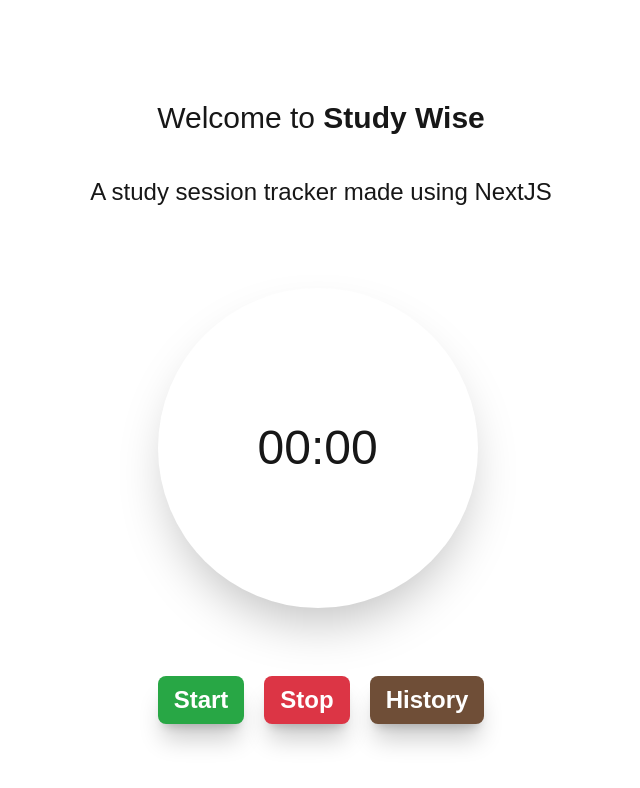
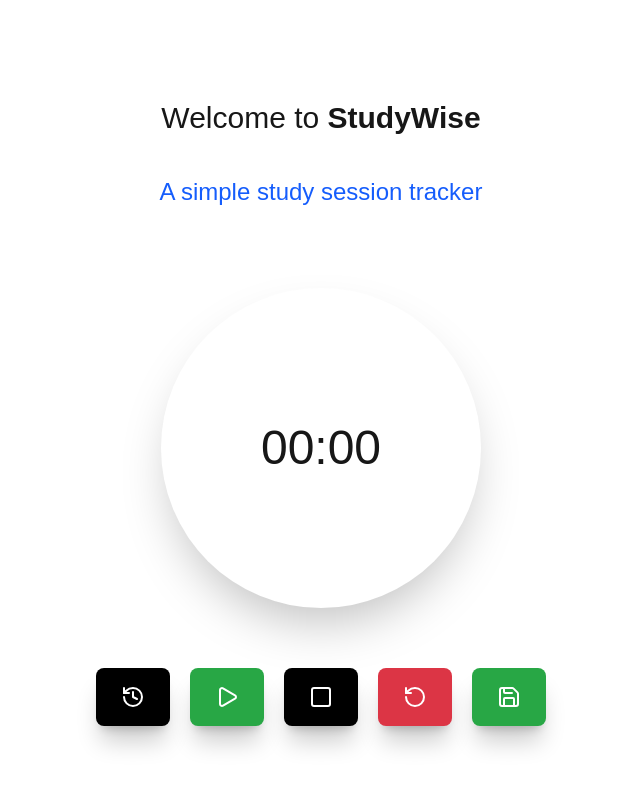
Before and after one commit to agcbls49/StudyWise, a Next.js app: page / in a window 1280 px wide. Shown: the top 788 px of the page, without its empty margins (319-959 px from the left). Built offline with nearby package versions, Linux system fonts and the light colour scheme.

Commit message:
added history

```diff
--- a/app/globals.css
+++ b/app/globals.css
@@ -14,7 +14,7 @@
 
 @media (prefers-color-scheme: dark) {
   :root {
-    --background: #ffffff;
+    --background: #e5e5e5;
     --foreground: #0a0a0a;
   }
 }
--- a/app/history/page.tsx
+++ b/app/history/page.tsx
@@ -1,7 +1,53 @@
+"use client"
+
+import { useState } from "react";
+import { ArrowBigLeft } from 'lucide-react';
+import { Trash } from 'lucide-react';
+
+import Link from "next/link";
+
 export default function History() {
+    const [sessions, setSessions] = useState<string[]>(() => {
+        if (typeof window !== "undefined") {
+            return JSON.parse(localStorage.getItem("sessions") || "[]");
+        }
+        return [];
+    });
+
+    function removeHistory() {
+        if (confirm("This will delete all sessions?")) {
+            localStorage.clear();
+            // update state so UI refreshes
+            setSessions([]);
+        }
+    }
+
     return(
-        <div>
-            History
+        <div className="mt-25 md:container md:mx-auto text-center">
+            <div className="text-3xl font-bold">
+                Study Session History
+            </div>
+            <div className="mt-10 text-2xl">
+                {sessions.map((time, index) =>
+                    (
+                        // show session number and time
+                        <div key={index}>
+                            Session {index + 1}: {time}
+                        </div>
+                    )
+                )}
+            </div>
+            <div className="mt-10 space-x-5">
+                <Link href={"/"}>
+                    <button className="bg-black border border-transparent hover:bg-white hover:text-black hover:transition-all duration-300 ease-in-out shadow-xl/20 text-white text-2xl font-bold py-4 px-6 rounded-lg cursor-pointer">
+                        <ArrowBigLeft />
+                    </button>
+                </Link>
+                <button className="bg-[#DC3545] border border-transparent hover:bg-[#A71D2A] hover:transition-all duration-300 ease-in-out shadow-xl/20 text-white text-2xl font-bold py-4 px-6 rounded-lg cursor-pointer"
+                onClick={removeHistory}>
+                    <Trash />
+                </button>
+            </div>
         </div>
     );
 }
--- a/app/page.tsx
+++ b/app/page.tsx
@@ -4,14 +4,14 @@
   return (
     <div className="mt-25 md:container md:mx-auto text-center">
       <div className="text-3xl">
-        Welcome to <span className="font-bold">Study Wise</span>
+        Welcome to <span className="font-bold">StudyWise</span>
       </div>
       <div className="mt-10">
-        <div className="text-2xl">
-          A study session tracker made using NextJS
+        <div className="text-2xl text-blue-600">
+          A simple study session tracker
         </div>
       </div>
-      <div className="mt-20 text-5xl flex flex-col items-center justify-center">
+      <div className="mt-20 flex justify-center">
         <Stopwatch/>
       </div>
     </div>
--- a/components/Stopwatch.tsx
+++ b/components/Stopwatch.tsx
@@ -1,16 +1,26 @@
 "use client"
 
 import {useState, useEffect, useRef} from 'react';
+import { Play } from 'lucide-react';
+import { RotateCcw } from 'lucide-react';
+import { History } from 'lucide-react';
+import { Square } from 'lucide-react';
+import { Save } from 'lucide-react';
+
 import Link from 'next/link';
 
 export default function Timer() {
     const [isRunning, setIsRunning] = useState<boolean>(false);
+    // how long the stopwatch has run
     const [elapsedTime, setElapsedTime] = useState<number>(0);
+    // useRef used for persistency across renders
+    // used for starting/stopping the interval
     const intervalIdRef = useRef<number | null>(null);
     const startTimeRef = useRef<number>(0);
 
     useEffect(() => {
         if(isRunning){
+            // change time every 10ms
             intervalIdRef.current = window.setInterval(() => {
                 setElapsedTime(Date.now() - startTimeRef.current);
             }, 10);
@@ -28,10 +38,21 @@
         setIsRunning(true);
         startTimeRef.current = Date.now() - elapsedTime;
     }
+    function stop() {
+        setIsRunning(false);
+    }
 
     function reset() {
         setElapsedTime(0);
         setIsRunning(false);
+    }
+
+    function save() {
+        stop();
+        // save to local storage
+        const storedTime = JSON.parse(localStorage.getItem("sessions") || "[]");
+        storedTime.push(formatTime());
+        localStorage.setItem("sessions", JSON.stringify(storedTime));
     }
 
     function formatTime() {
@@ -63,26 +84,34 @@
     }
 
     return(
-        <div>
+        <div className='flex flex-col items-center justify-center'>
             <div className='h-80 w-80 rounded-full bg-white shadow-2xl flex items-center justify-center'>
                 <div className='text-center text-5xl'>
                     {formatTime()}
                 </div>
             </div>
             <div className="mt-15 space-x-5">
-                <button className="bg-[#28A745] hover:bg-[#1E7E34] hover:transition-all duration-300 ease-in-out shadow-xl/20 text-white text-2xl font-bold py-2 px-4 rounded-lg cursor-pointer"
-                onClick={start}>
-                    Start
-                </button>
-                <button className="bg-[#DC3545] hover:bg-[#A71D2A] hover:transition-all duration-300 ease-in-out shadow-xl/20 text-white text-2xl font-bold py-2 px-4 rounded-lg cursor-pointer"
-                onClick={reset}>
-                    Stop
-                </button>
                 <Link href={"/history"}>
-                    <button className="bg-[#6F4E37] hover:bg-[#4B3621] hover:transition-all duration-300 ease-in-out shadow-xl/20 text-white text-2xl font-bold py-2 px-4 rounded-lg cursor-pointer">
-                        History
+                    <button className="bg-black border border-transparent hover:bg-white hover:text-black hover:transition-all duration-300 ease-in-out shadow-xl/20 text-white text-2xl font-bold py-4 px-6 rounded-lg cursor-pointer">
+                        <History />
                     </button>
                 </Link>
+                <button className="bg-[#28A745] border border-transparent hover:bg-[#1E7E34] hover:transition-all duration-300 ease-in-out shadow-xl/20 text-white text-2xl font-bold py-4 px-6 rounded-lg cursor-pointer"
+                onClick={start}>
+                    <Play />
+                </button>
+                <button className="bg-black border border-transparent hover:bg-white hover:text-black hover:transition-all duration-300 ease-in-out shadow-xl/20 text-white text-2xl font-bold py-4 px-6 rounded-lg cursor-pointer"
+                onClick={stop}>
+                    <Square />
+                </button>
+                <button className="bg-[#DC3545] border border-transparent hover:bg-[#A71D2A] hover:transition-all duration-300 ease-in-out shadow-xl/20 text-white text-2xl font-bold py-4 px-6 rounded-lg cursor-pointer"
+                onClick={reset}>
+                    <RotateCcw />
+                </button>
+                <button className="bg-[#28A745] border border-transparent hover:bg-[#1E7E34] hover:transition-all duration-300 ease-in-out shadow-xl/20 text-white text-2xl font-bold py-4 px-6 rounded-lg cursor-pointer"
+                onClick={save}>
+                    <Save />
+                </button>
             </div>
         </div>
     );
--- a/package.json
+++ b/package.json
@@ -9,6 +9,7 @@
     "lint": "eslint"
   },
   "dependencies": {
+    "lucide-react": "^0.562.0",
     "next": "16.1.1",
     "react": "19.2.3",
     "react-dom": "19.2.3"
```
Also changed, not shown: 2 other files (tests, documents, lock files or other folders).
